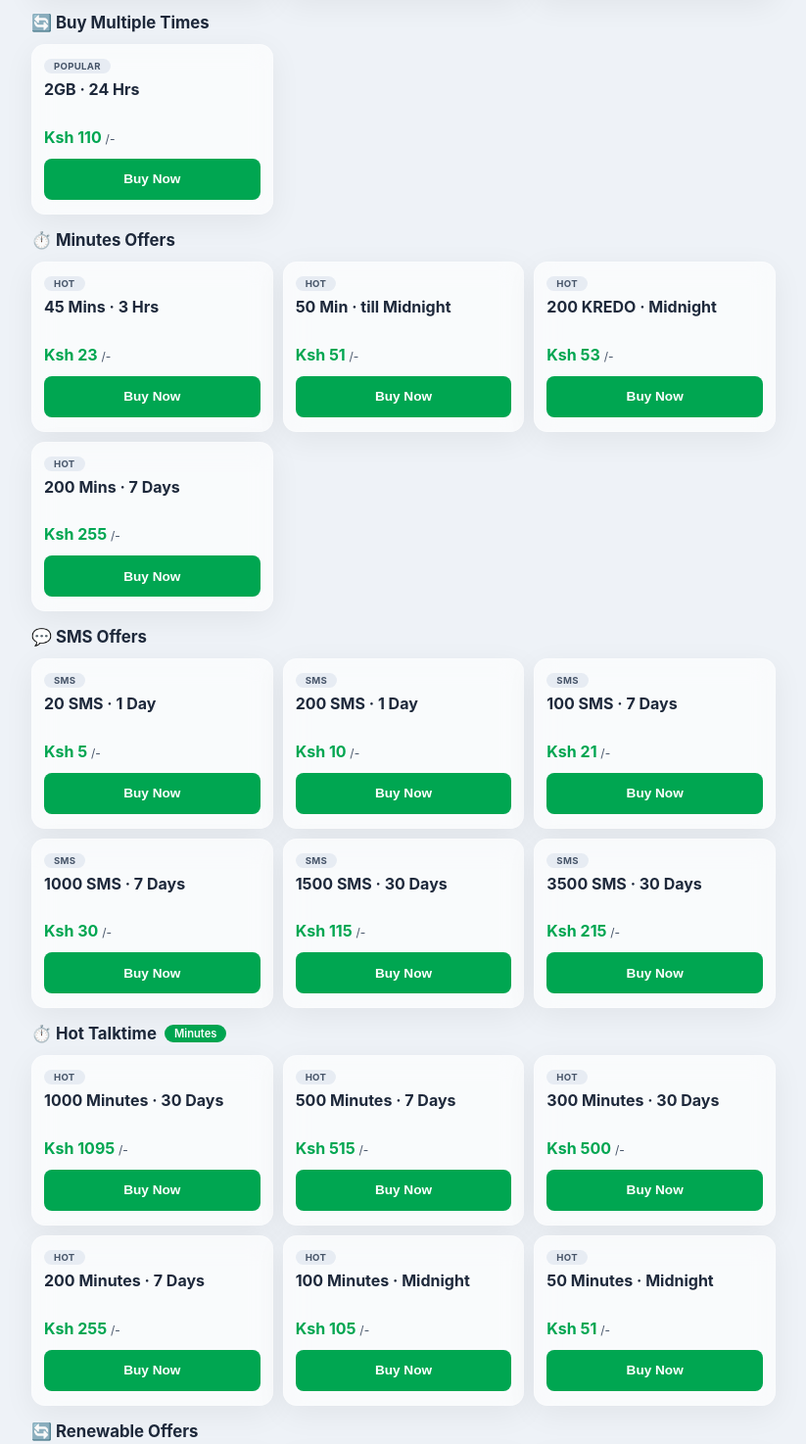
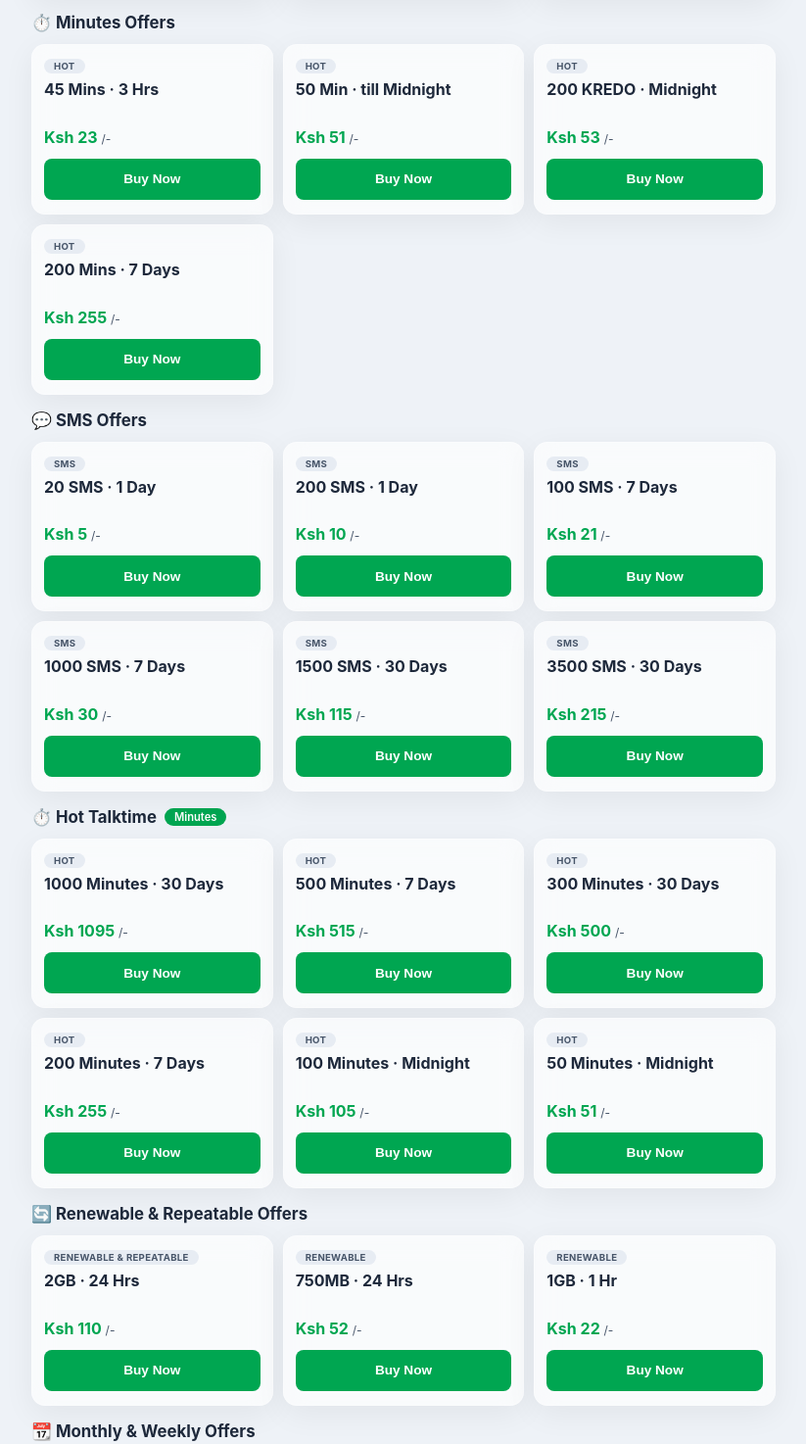
Before and after one commit to somiblack/sokonimbs, a website: page index.html in a window 1280 px wide. Shown: the part 1207-2681 px from the top of the page at 98% size, without its empty margins (228-1051 px from the left). Drawn offline with Linux system fonts and the light colour scheme.

Commit message:
Merge repeat purchase offers with renewable offers

```diff
--- a/index.html
+++ b/index.html
@@ -1029,7 +1029,7 @@
     <nav class="category-nav" aria-label="Browse offers">
         <a href="#hotOffers">🔥 Hot</a>
         <a href="#dailyOffers">📅 Daily</a>
-        <a href="#renewableOffers">🔄 Renewable</a>
+        <a href="#renewableOffers">🔄 Renewable &amp; Repeatable</a>
         <a href="#monthlyOffers">📆 Weekly &amp; Monthly</a>
         <a href="#minutesOffers">⏱️ Minutes</a>
         <a href="#smsOffers">💬 SMS</a>
@@ -1208,17 +1208,6 @@
         </div>
     </div>
 
-    <!-- ===== BUY MULTIPLE TIMES ===== -->
-    <div class="section-title">🔄 Buy Multiple Times</div>
-    <div class="offers-grid">
-        <div class="offer-card">
-            <span class="badge badge-popular">Popular</span>
-            <h3>2GB · 24 Hrs</h3>
-            <div class="price">Ksh 110 <small>/-</small></div>
-            <button class="buy-btn" data-title="2GB · 24 Hrs (Multiple)" data-price="110">Buy Now</button>
-        </div>
-    </div>
-
     <!-- ===== MINUTES OFFERS ===== -->
     <div class="section-title" id="minutesOffers">⏱️ Minutes Offers</div>
     <div class="offers-grid">
@@ -1330,20 +1319,23 @@
         </div>
     </div>
 
-    <!-- ===== RENEWABLE OFFERS ===== -->
-    <div class="section-title" id="renewableOffers">🔄 Renewable Offers</div>
+    <!-- ===== RENEWABLE & REPEATABLE OFFERS ===== -->
+    <div class="section-title" id="renewableOffers">🔄 Renewable &amp; Repeatable Offers</div>
     <div class="offers-grid">
         <div class="offer-card">
+            <span class="badge badge-popular">Renewable &amp; Repeatable</span>
             <h3>2GB · 24 Hrs</h3>
             <div class="price">Ksh 110 <small>/-</small></div>
-            <button class="buy-btn" data-title="2GB · 24 Hrs (Renewable)" data-price="110">Buy Now</button>
-        </div>
-        <div class="offer-card">
+            <button class="buy-btn" data-title="2GB · 24 Hrs (Renewable &amp; Repeatable)" data-price="110">Buy Now</button>
+        </div>
+        <div class="offer-card">
+            <span class="badge badge-new">Renewable</span>
             <h3>750MB · 24 Hrs</h3>
             <div class="price">Ksh 52 <small>/-</small></div>
             <button class="buy-btn" data-title="750MB · 24 Hrs" data-price="52">Buy Now</button>
         </div>
         <div class="offer-card">
+            <span class="badge badge-new">Renewable</span>
             <h3>1GB · 1 Hr</h3>
             <div class="price">Ksh 22 <small>/-</small></div>
             <button class="buy-btn" data-title="1GB · 1 Hr (Renewable)" data-price="22">Buy Now</button>
```
